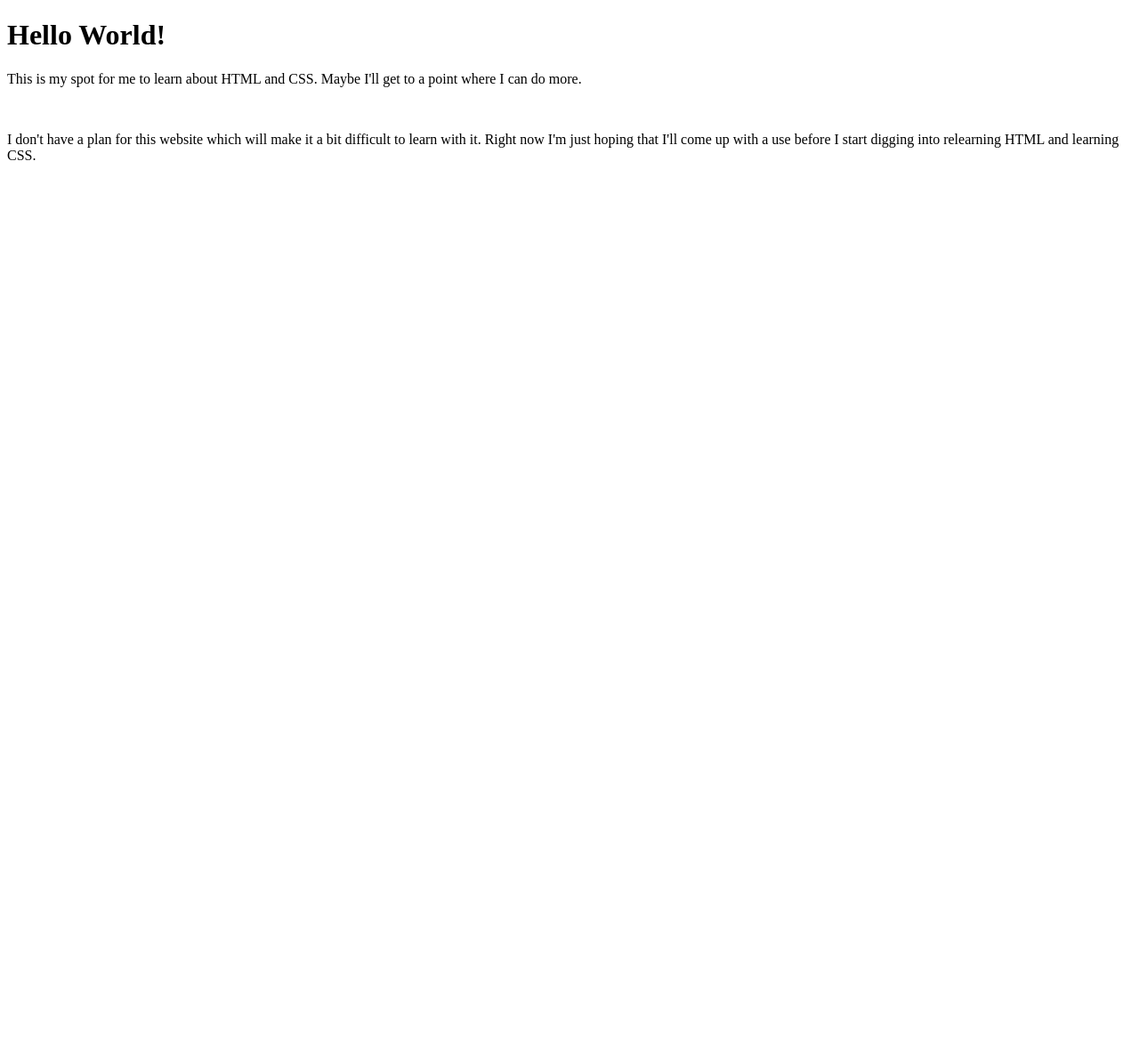
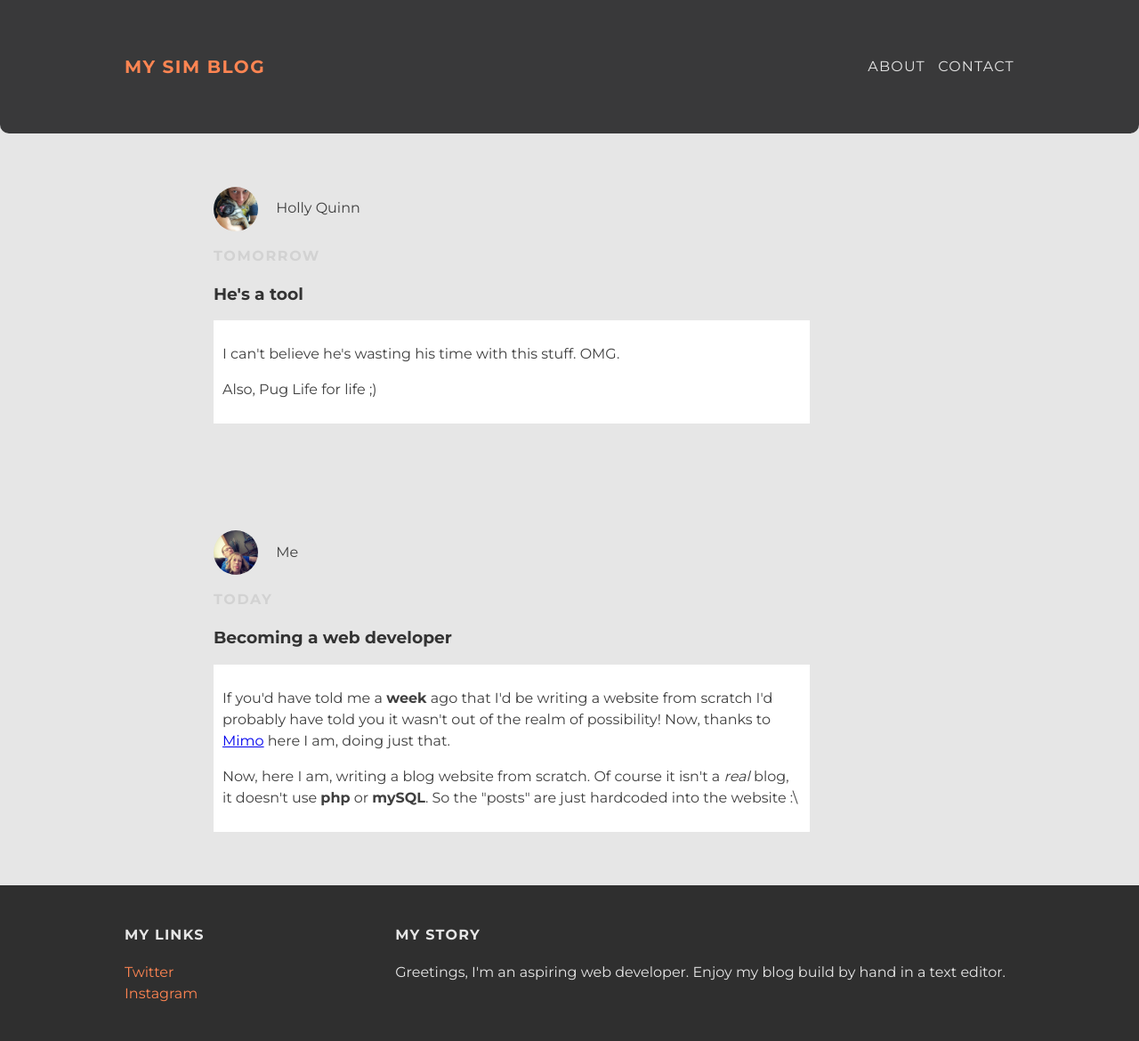
Before and after one commit to kart38/kart38.github.io, a plain HTML site: page index.html in a window 1280 px wide. Shown: the whole page at 89% size. Before the commit the page ends 800 px from the top, so only its background shows below. Drawn offline with Linux system fonts and the light colour scheme.

Commit message:
Initial commit
Initial upload of mimo HTML/CSS stuff.

```diff
--- a/index.html
+++ b/index.html
@@ -1,9 +1,80 @@
 <!DOCTYPE html>
-<html>
-<body>
-<h1>Hello World!</h1>
-<p>This is my spot for me to learn about HTML and CSS. Maybe I'll get to a point where I can do more. </p>
-</br>
-<p>I don't have a plan for this website which will make it a bit difficult to learn with it. Right now I'm just hoping that I'll come up with a use before I start digging into relearning HTML and learning CSS.</p>
-</body>
+<html lang="en" dir="ltr">
+  <head>
+    <meta charset="utf-8">
+    <title>SimRacer</title>
+    <link rel="stylesheet" type="text/css" href="style.css">
+  </head>
+  <body>
+
+    <div id="header">
+      <div class="container">
+      <a id="header_title" href="index.html">My Sim Blog</a>
+      <ul id="header_nav">
+        <li><a href="about.html">About</a></li>
+        <li><a href="mailto:kart38@live.com">Contact</a></li>
+      </ul>
+    </div> <!-- container -->
+  </div> <!-- header -->
+    <div id="content">
+      <div class="container">
+        <div class="post">
+          <div class="post-author">
+            <img class="profile_pic" src="hquinn_profile.png">
+            <span>Holly Quinn</span>
+          </div>
+          <p class="post-date">Tomorrow</p>
+          <h3 class="post-title">He's a tool</h3>
+          <div class="post-content">
+            <p>
+              I can't believe he's wasting his time with this stuff. OMG.
+            </p>
+            <p>
+              Also, Pug Life for life ;)
+            </p>
+          </div>
+        </div>
+        <div class="post">
+          <div class="post-author">
+            <img class="profile_pic" src="jquinn_profile.png">
+            <span>Me</span>
+          </div>
+          <p class="post-date">Today</p>
+          <h3 class="post-title">Becoming a web developer</h3>
+          <div class="post-content">
+            <p>
+              If you'd have told me a <strong>week</strong> ago that I'd be writing a website
+              from scratch I'd probably have told you it wasn't out of the
+              realm of possibility! Now, thanks to <a href="https://getmimo.com">Mimo</a>
+               here I am, doing just that.
+            </p>
+            <p>
+              Now, here I am, writing a blog website from scratch. Of course
+              it isn't a <em>real</em> blog, it doesn't use <strong>php</strong>
+               or <strong>mySQL</strong>. So the "posts" are just hardcoded
+               into the website :\
+            </p>
+          </div>
+        </div>
+      </div>
+    </div>
+    <div id="footer">
+      <div class="container">
+        <div class="column">
+          <h4>My Links</h4>
+          <p>
+          <a href="https://www.twitter.com/kart38">Twitter</a><br>
+          <a href="https://www.instagram.com/kart38">Instagram</a>
+          </p>
+        </div>
+        <div class="column">
+          <h4>My Story</h4>
+          <p>Greetings, I'm an aspiring web developer. Enjoy my blog build by
+            hand in a text editor.
+          </p>
+        </div>
+      </div>
+    </div>
+
+  </body>
 </html>
--- /dev/null
+++ b/style.css
@@ -0,0 +1,134 @@
+@import url(http://fonts.googleapis.com/css?family=Montserrat:400,700);
+
+body {
+  color: #3F3F3F;
+  background-color: #E6E6E6;
+  margin: 0px;
+  font-family: 'Montserrat', sans-serif;
+}
+
+.profile_pic {
+  border-radius: 10px;
+  width: 150px;
+  height: 150px;
+}
+
+#header {
+  background-color: #39393A;
+  height: 150px;
+  border-bottom-left-radius: 10px;
+  border-bottom-right-radius: 10px;
+  line-height: 150px;
+}
+
+#header a {
+  color: #FF8552;
+  text-decoration: none;
+  text-transform: uppercase;
+  letter-spacing: .075em;
+}
+
+#header_title {
+  display: block;
+  float: left;
+  font-size: 20px;
+  font-weight: bold;
+}
+
+#header_nav {
+  display: block;
+  float: right;
+  margin-top: 0px;
+}
+
+#header_nav li {
+  display: inline;
+  padding-left: 10px;
+}
+
+#header_nav a {
+  color: #E6E6E6;
+  text-decoration: none;
+}
+
+.container {
+  max-width: 1000px;
+  margin: 0px auto;
+}
+
+#footer {
+  background-color: #2F2F2F;
+  color: #E6E6E6;
+  padding: 25px 0;
+}
+
+#footer h4 {
+  text-transform: uppercase;
+  letter-spacing: .075em;
+  color: #E6E6E6;
+}
+
+#footer a {
+  color: #FF8552;
+  text-decoration: none;
+}
+
+#footer a:hover {
+  color:#FF9B71;
+}
+
+.column {
+  min-width: 300px;
+  display: inline-block;
+  vertical-align: top;
+}
+
+.post, .about {
+  max-width: 800px;
+  margin: 0 auto;
+  padding: 60px 0;
+}
+
+.post div:nth-child(even) {
+    padding: 10px;
+    max-width: 650px;
+    background: white;
+}
+
+.post-author img {
+  vertical-align: middle;
+  width: 50px;
+  height: 50px;
+  border-radius: 50%;
+}
+
+.about-author img {
+  width: 250px;
+  height: 250px;
+  border-radius: 50%;
+}
+
+.post-author span {
+  margin-left: 16px;
+}
+
+.post-date {
+  color: #D2D2D2;
+  font: 14px;
+  font-weight: bold;
+  text-transform: uppercase;
+  letter-spacing: .1em;
+
+}
+
+.about {
+  text-align: center;
+}
+
+h1, h2, h3, h4 {
+  color: #333;
+}
+
+p {
+  line-height: 1.5;
+}
```
Also changed, not shown: about.html (added, +54 -0 lines), hquinn_profile.png (added), jquinn_profile.png (added).
